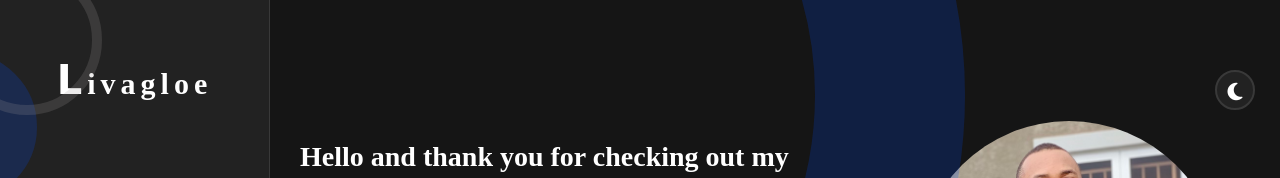
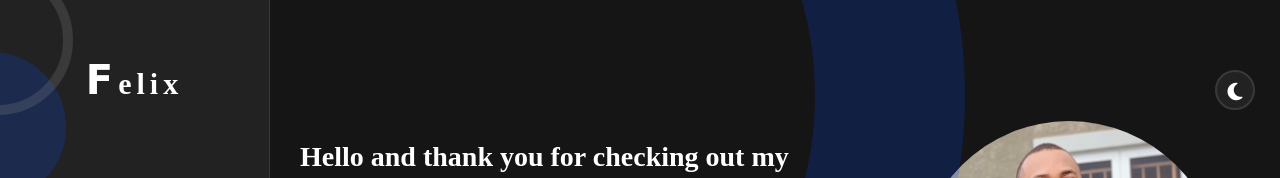
Before and after one commit to fbicuul/myPort, a plain HTML site: page index.html in a window 1280 px wide. Shown: the top 178 px of the page. Drawn offline with nearby package versions, Linux system fonts and the light colour scheme; a web font is replaced by a local one.

Commit message:
Document

```diff
--- a/index.html
+++ b/index.html
@@ -20,7 +20,7 @@
         <!-- === ASIDE STARTS === -->
         <div class="aside">
             <div class="logo">
-                <a href="#"><span>L</span>ivagloe</a>
+                <a href="#"><span>F</span>elix</a>
             </div>
 
             <div class="nav-toggler">
```
